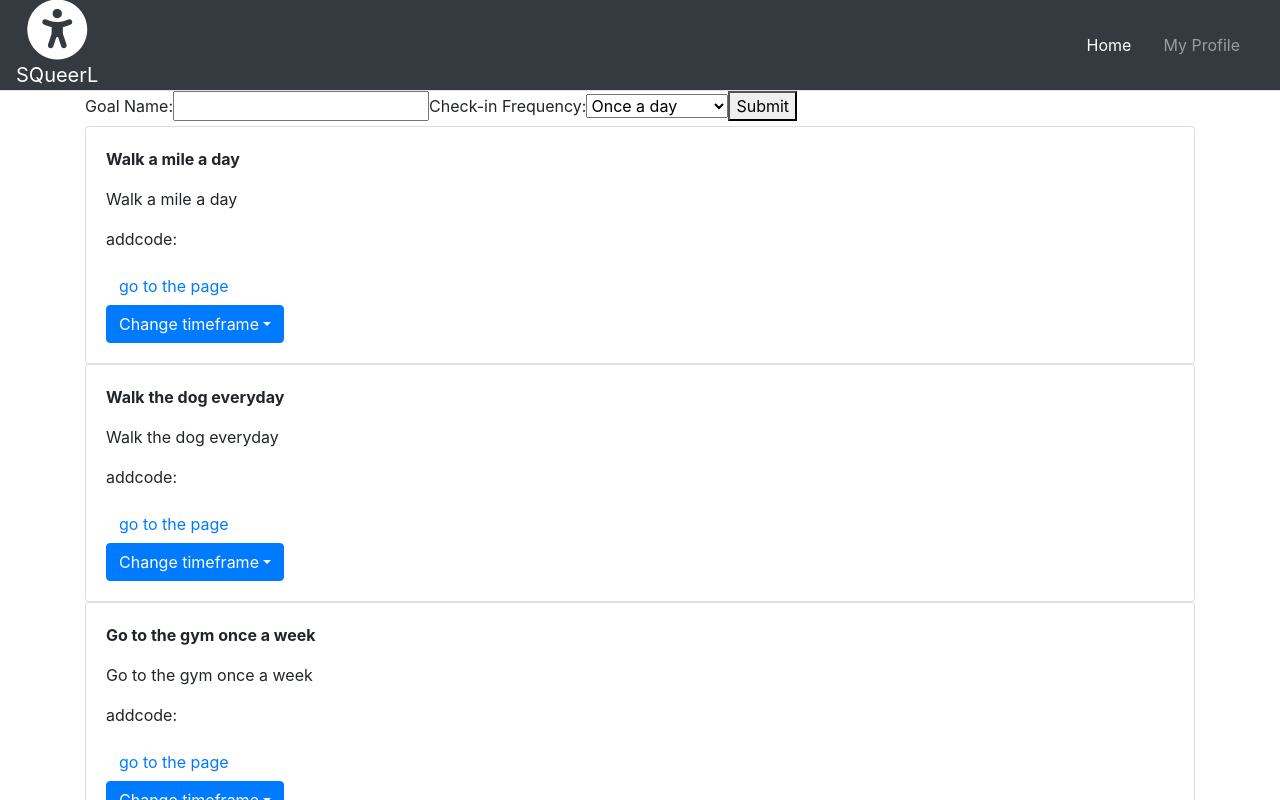
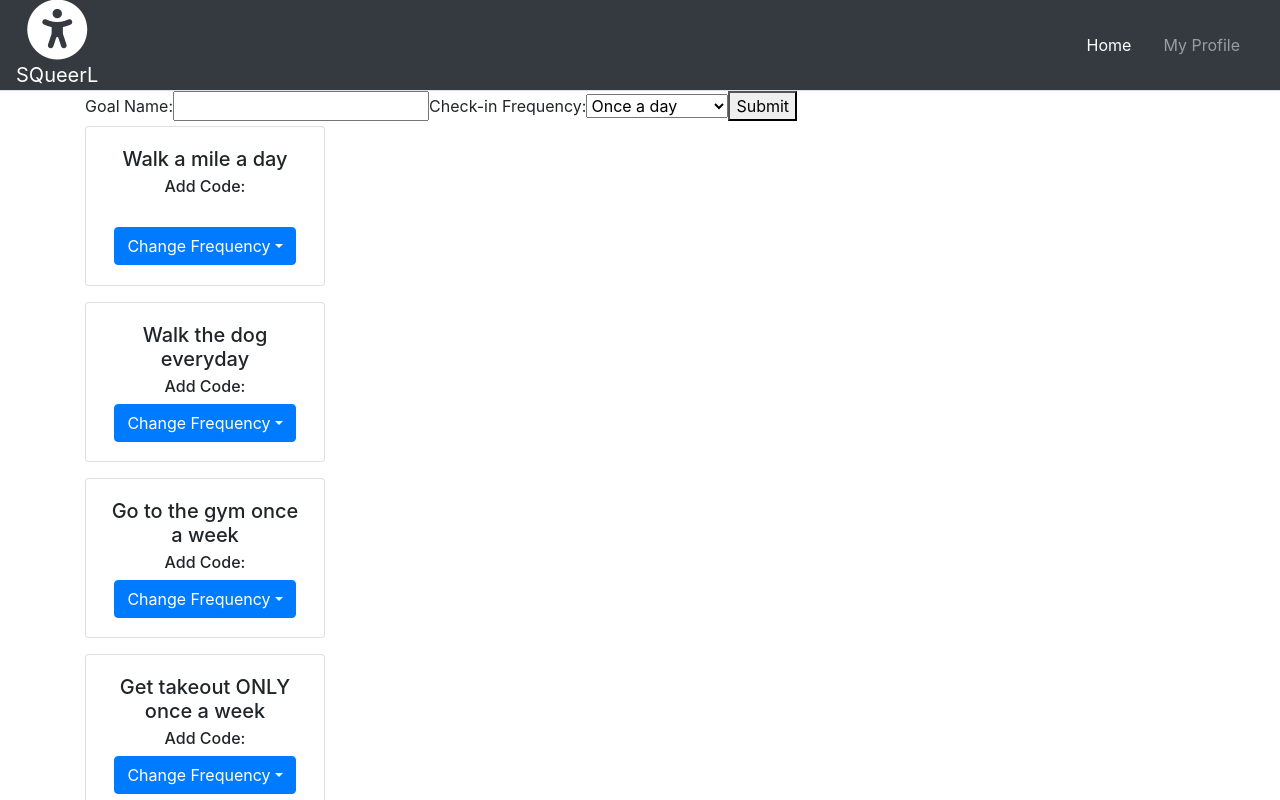
Before and after one commit to M00ny0z/SQueerL, a React (Create React App) app in the folder frontend/: page / in a window 1280 px wide. Shown: the top 800 px of the page. Built offline with nearby package versions, Linux system fonts and the light colour scheme.

Commit message:
Re-worked Goal card

```diff
--- a/frontend/src/components/Goal.js
+++ b/frontend/src/components/Goal.js
@@ -8,21 +8,20 @@ import DropdownButton from 'react-bootstrap/DropdownButton';
 
 const Goal = (props) => {
    return (
-      <div>
-         <Card>
-            <Card.Body>
-               <p className="text-bold">{ props.name }</p>
-               <p>{ props.name }</p>
-               <p> addcode: { props.code }</p>
-               <Button variant="link" href={"/squeerl/goal/" + props.code}>go to the page</Button>
-               <DropdownButton id="dropdown-basic-button" title="Change timeframe">
+      <Card key={props.code} className="mb-3 mr-3" style={{ height: '10rem', width: '15rem' }}>
+         <Card.Body className="d-flex flex-column align-items-center justify-content-between">
+            <header>
+               <Card.Title className="text-center">{ props.name }</Card.Title>
+               <Card.Subtitle className="mb-2 text-center">Add Code: { props.code }</Card.Subtitle>
+            </header>
+
+            <DropdownButton id="dropdown-basic-button" title="Change Frequency">
                <Dropdown.Item href="#/action-1">Once a day</Dropdown.Item>
                <Dropdown.Item href="#/action-2">Once a week</Dropdown.Item>
                <Dropdown.Item href="#/action-3">Every other day</Dropdown.Item>
             </DropdownButton>
          </Card.Body>
       </Card>
-      </div>
    );
 };
 
```
Lines whose indentation alone changed are shown as unchanged.
